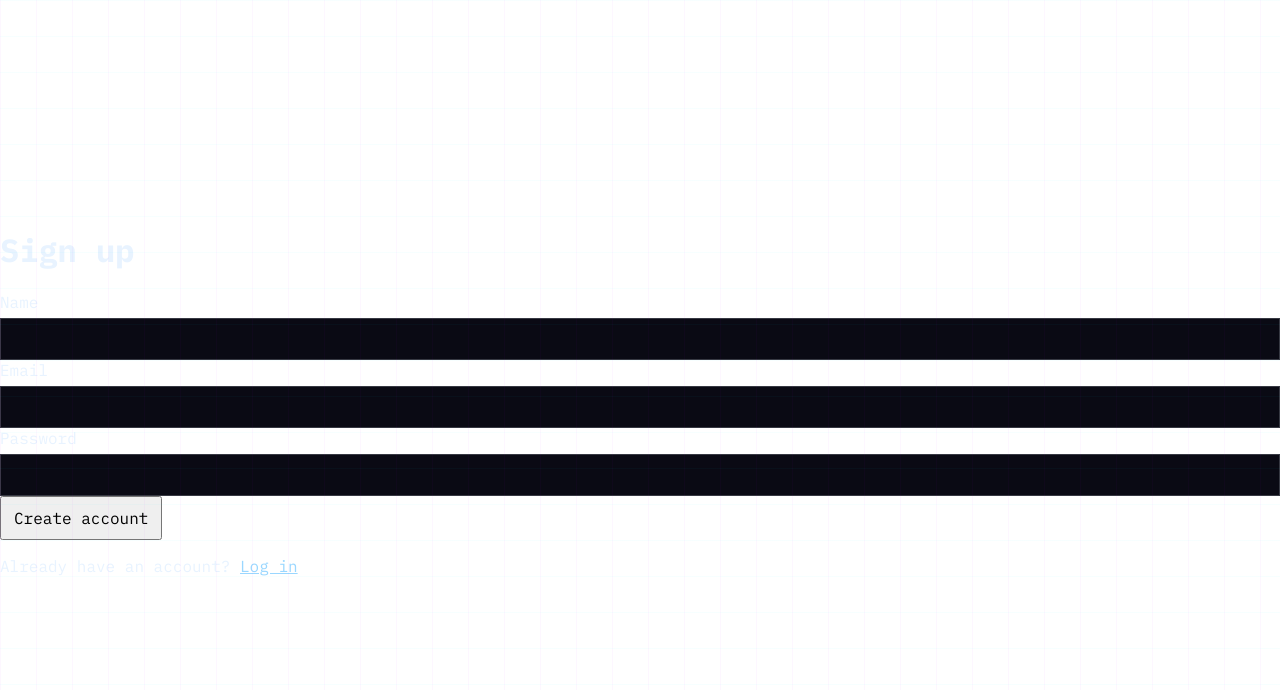
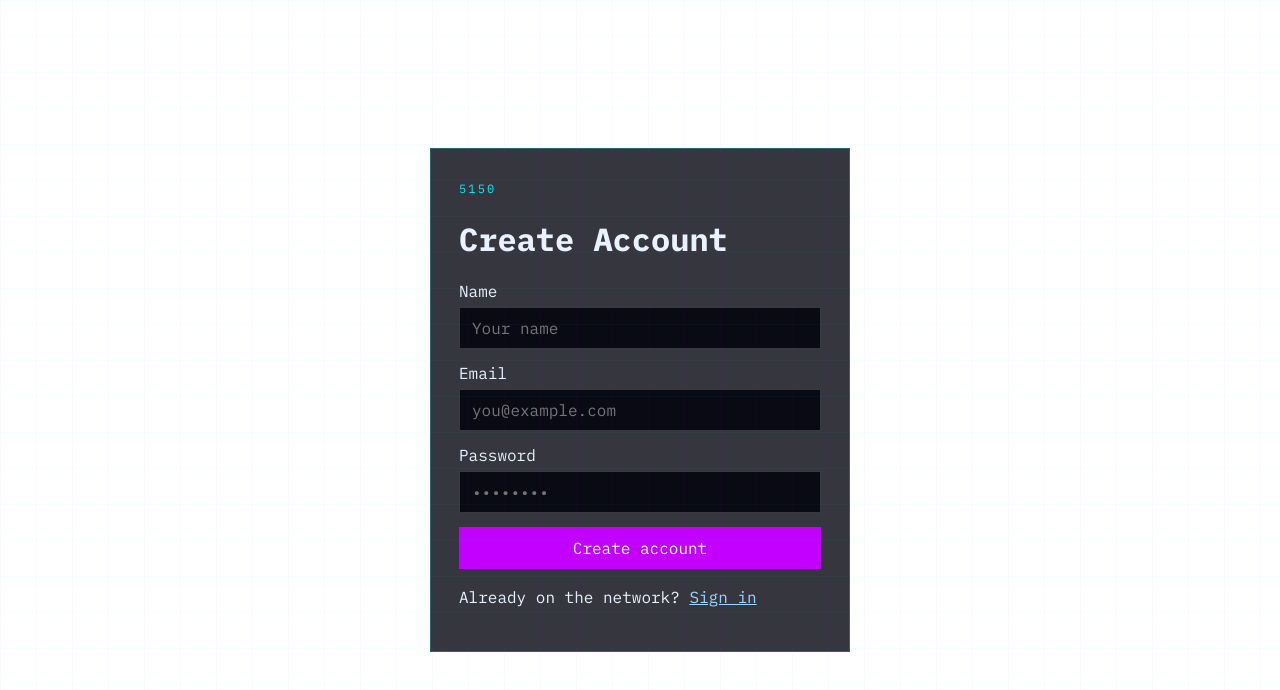
Before and after one commit to Xer0Yootz/5150-character-auth, a React (Vite) app in the folder web/: page /signup in a window 1280 px wide. Shown: the top 690 px of the page. Built offline with nearby package versions, Linux system fonts and the light colour scheme; no server answers.

Commit message:
Replace signup page with the 5150 panel. Paste was cut off; finished the email and password fields.

```diff
--- a/web/src/pages/SignupPage.jsx
+++ b/web/src/pages/SignupPage.jsx
@@ -5,37 +5,71 @@ export default function SignupPage({ setUser }) {
   const navigate = useNavigate();
   const [form, setForm] = useState({ name: '', email: '', password: '' });
   const [error, setError] = useState('');
+  const [loading, setLoading] = useState(false);
 
-  const handleSubmit = async (event) => {
-    event.preventDefault();
+  function handleChange(e) {
+    setForm((prev) => ({ ...prev, [e.target.name]: e.target.value }));
+  }
+
+  async function handleSubmit(e) {
+    e.preventDefault();
+    setLoading(true);
     setError('');
-    try {
-      const response = await fetch('/api/auth/signup', {
+
+    const res = await fetch('/api/auth/signup', {
       method: 'POST',
+      headers: { 'Content-Type': 'application/json' },
       credentials: 'include',
-        headers: { 'Content-Type': 'application/json' },
       body: JSON.stringify(form)
     });
-      const data = await response.json();
-      if (!response.ok) throw new Error(data.message || 'Signup failed');
+
+    const data = await res.json();
+    setLoading(false);
+
+    if (!res.ok) {
+      setError(data.message || 'Signup failed.');
+      return;
+    }
+
     setUser(data.user);
     navigate('/');
-    } catch (err) {
-      setError(err.message);
   }
-  };
 
   return (
-    <main>
-      <h1>Sign up</h1>
-      <form onSubmit={handleSubmit}>
-        <label>Name<input value={form.name} onChange={(e) => setForm({ ...form, name: e.target.value })} required /></label>
-        <label>Email<input type="email" value={form.email} onChange={(e) => setForm({ ...form, email: e.target.value })} required /></label>
-        <label>Password<input type="password" value={form.password} onChange={(e) => setForm({ ...form, password: e.target.value })} required /></label>
+    <main className="page-shell">
+      <div className="panel">
+        <div className="title-wrap">
+          <span className="tag">5150</span>
+          <h1>Create Account</h1>
+        </div>
+
+        <form className="form" onSubmit={handleSubmit}>
+          <label>
+            <span>Name</span>
+            <input name="name" type="text" onChange={handleChange} placeholder="Your name" required />
+          </label>
+
+          <label>
+            <span>Email</span>
+            <input name="email" type="email" onChange={handleChange} placeholder="you@example.com" required />
+          </label>
+
+          <label>
+            <span>Password</span>
+            <input name="password" type="password" onChange={handleChange} placeholder="••••••••" required />
+          </label>
+
           {error && <p className="error">{error}</p>}
-        <button type="submit">Create account</button>
+
+          <button className="btn primary" type="submit" disabled={loading}>
+            {loading ? 'Creating…' : 'Create account'}
+          </button>
         </form>
-      <p>Already have an account? <Link to="/">Log in</Link></p>
+
+        <p className="switch">
+          Already on the network? <Link to="/">Sign in</Link>
+        </p>
+      </div>
     </main>
   );
 }
```
Lines whose indentation alone changed are shown as unchanged.
